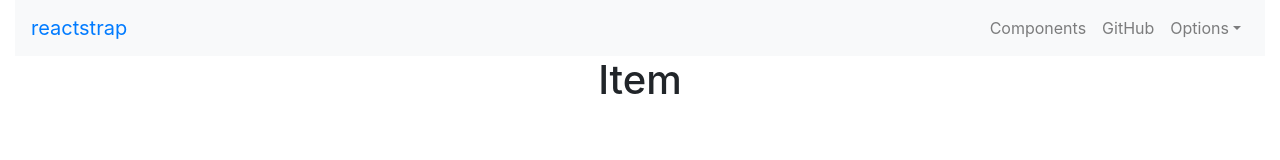
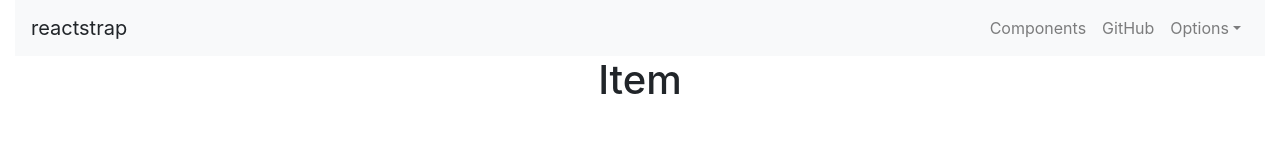
Before and after one commit to shamilihsan/store-web, a React (Create React App) app: page /shop/1 in a window 1280 px wide. Shown: the top 160 px of the page. Built offline with nearby package versions, Linux system fonts and the light colour scheme.

Commit message:
Fixed warnings

```diff
--- a/src/components/Header.js
+++ b/src/components/Header.js
@@ -22,21 +22,21 @@ class Header extends React.Component {
 
         this.toggle = this.toggle.bind(this);
         this.state = {
-          isOpen: false
+            isOpen: false
         };
-      }
-      toggle() {
+    }
+    toggle() {
         this.setState({
-          isOpen: !this.state.isOpen
+            isOpen: !this.state.isOpen
         });
-      }
+    }
 
 
     render() {
         return (
             <div>
                 <Navbar color="light" light expand="md">
-                    <NavbarBrand><Link to={'/'}>reactstrap</Link></NavbarBrand>
+                    <NavbarBrand>reactstrap</NavbarBrand>
                     <NavbarToggler onClick={this.toggle} />
                     <Collapse isOpen={this.state.isOpen} navbar>
                         <Nav className="ml-auto" navbar>
--- a/src/components/Home.js
+++ b/src/components/Home.js
@@ -14,7 +14,7 @@ class Home extends Component {
         return (
             this.props.items.map(item => {
                 return (
-                    <Link to={`/shop/${item._id}`}><li key={item._id}>{item.name}</li></Link>
+                    <Link to={`/shop/${item._id}`} key={item._id}><li >{item.name}</li></Link>
                 )
             })
         )
--- a/src/components/Item.js
+++ b/src/components/Item.js
@@ -4,7 +4,6 @@ class Item extends React.Component {
 
     componentDidMount() {
         console.log(this.props.match.params.id);
-
     }
 
     render() {
```
